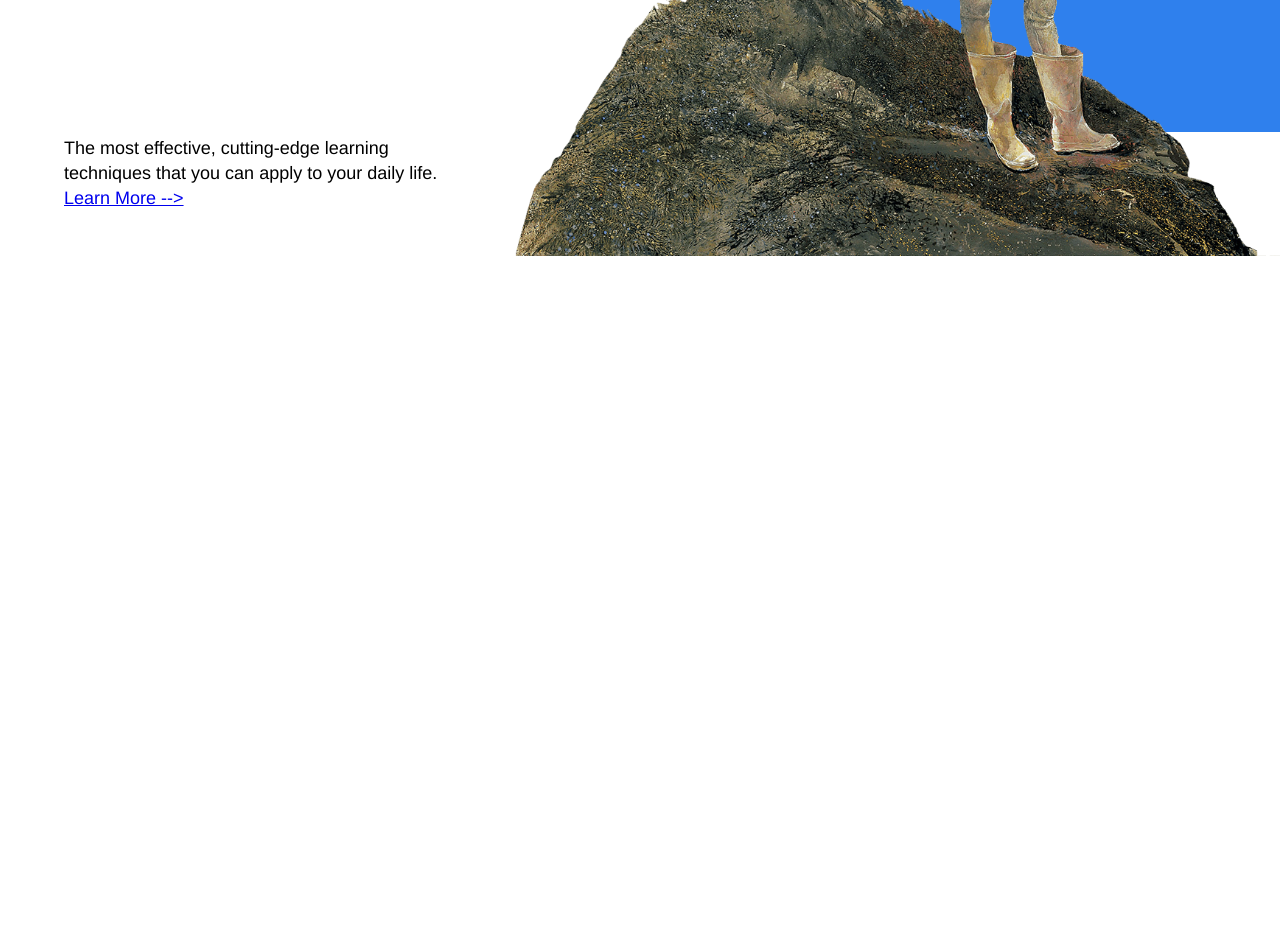
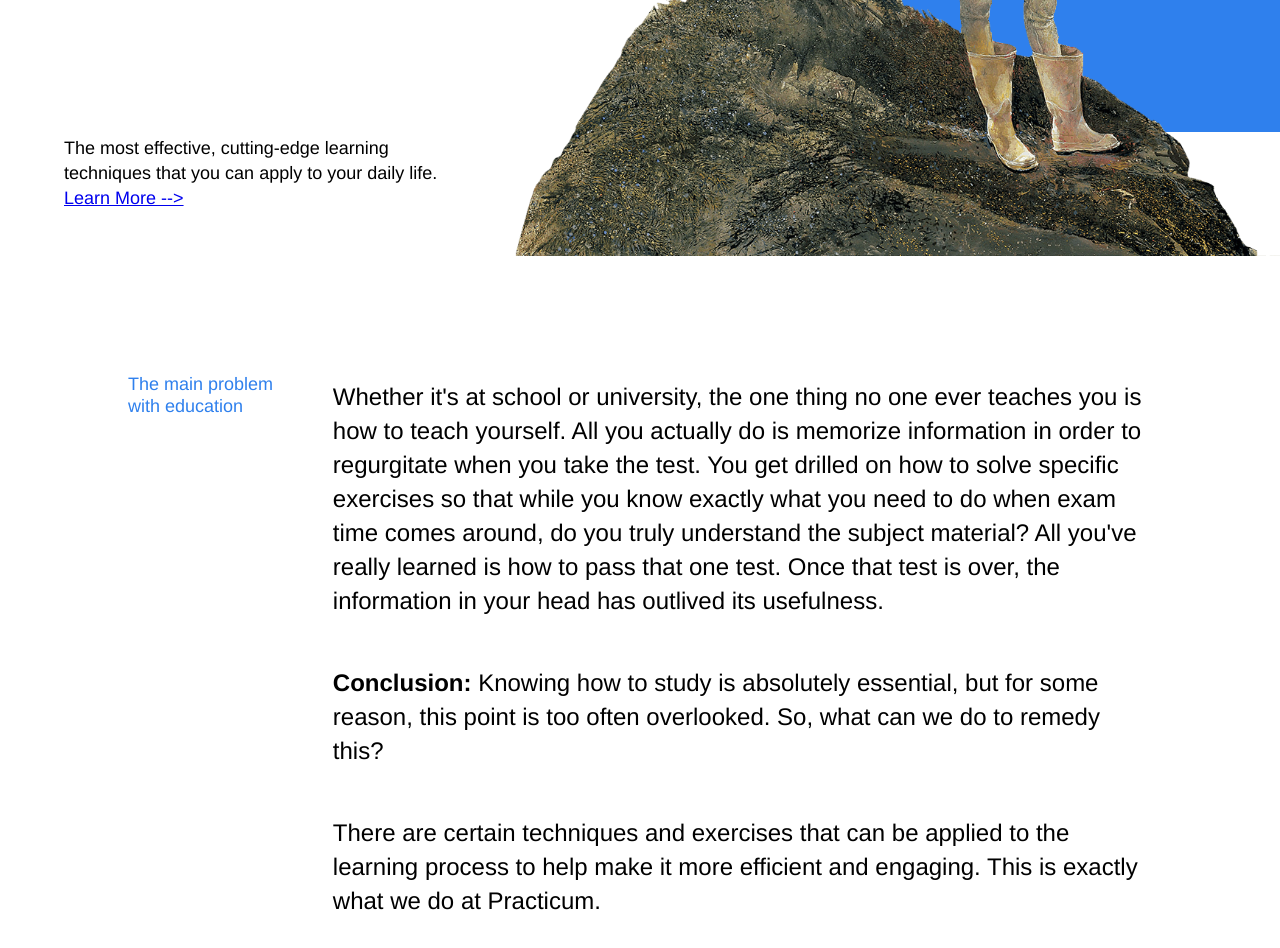
Before and after one commit to abbybrockamp/web_project_1, a plain HTML site: page index.html in a window 1280 px wide. Shown: the part 500-1448 px from the top of the page. Before the commit the page ends 800 px from the top, so only its background shows below. Drawn offline with Linux system fonts and the light colour scheme.

Commit message:
header + section description done

```diff
--- a/index.html
+++ b/index.html
@@ -18,7 +18,15 @@
     </header>
     <main class="content">
       <section class="description">
-      </section>
+        <div class="two-columns">
+          <h3 class="two-columns__brief">The main problem with education</h3>
+          <div class="two-columns__main-text">
+            <p class="two-columns__paragraph">Whether it's at school or university, the one thing no one ever teaches you is how to teach yourself. All you actually do is memorize information in order to regurgitate when you take the test. You get drilled on how to solve specific exercises so that while you know exactly what you need to do when exam time comes around, do you truly understand the subject material? All you've really learned is how to pass that one test. Once that test is over, the information in your head has outlived its usefulness.</p>
+            <p class="two-columns__paragraph"><span class="two-columns__span-accent">Conclusion:</span> Knowing how to study is absolutely essential, but for some reason, this point is too often overlooked. So, what can we do to remedy this?</p>
+            <p class="two-columns__paragraph">There are certain techniques and exercises that can be applied to the learning process to help make it more efficient and engaging. This is exactly what we do at Practicum.</p>
+          </div>
+        </div>
+        </section>
 
       <section class="digits">
       </section>
--- a/styles/style.css
+++ b/styles/style.css
@@ -7,6 +7,13 @@
   margin: 0 auto;
   /* this ensures that all content is centered on screens wider than 1600px */
   font-family: 'Helvetica Neue', Arial, sans-serif;
+}
+
+.table__cell_theme_dark {
+  width: 200px;
+  color: white;
+  margin-right: 0;
+  margin-top: 80px;
 }
 
 .header {
@@ -68,15 +75,45 @@
   height: 568px;
   width: 568px;
   background-color: #2f80ed;
-
 }
 
-/* here we have two examples of selectors in order to remind you how to set styles for elements */
+.description {
+  display: flex;
+  justify-content: center;
+}
 
-/* including elements with key-value modifiers */
-.table__cell_theme_dark {
-  width: 200px;
-  color: white;
-  margin-right: 0;
-  margin-top: 80px;
+.two-columns {
+display: flex;
+justify-content: space-between;
+margin-top: 100px;
+margin-bottom: 100px;
+width: 80%;
 }
+
+.two-columns__brief {
+  width: 175px;
+  line-height: 1.2em;
+  font-size: 18px;
+  font-weight: normal;
+  color: #2f80ed;
+}
+
+.two-columns__main-text {
+  display: flex;
+  flex-direction: column;
+  width: 80%;
+  min-width: 784px;
+}
+
+.two-columns__paragraph {
+  justify-content: space-between;
+  line-height: 34px;
+  font-size: 24px;
+  font-weight: normal;
+}
+
+.two-columns__span-accent {
+  line-height: 34px;
+  font-size: 24px;
+  font-weight: bold;
+}
```
